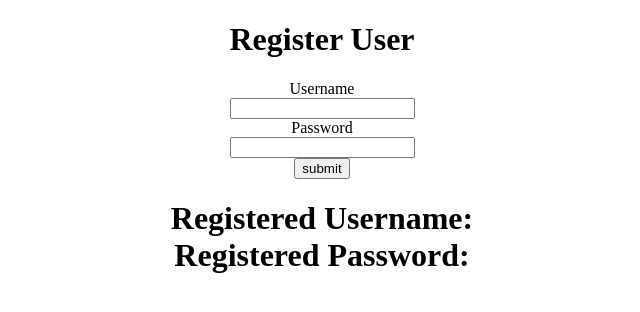
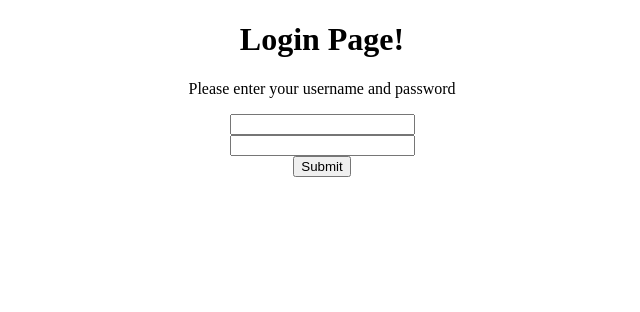
Before and after one commit to CaptDany/Bancojidotas, a React (Create React App) app: page / in a window 1280 px wide. Shown: the top 312 px of the page, without its empty margins (318-958 px from the left). Built offline with nearby package versions, Linux system fonts and the light colour scheme.

Commit message:
Mono
Progress

```diff
--- a/src/App.js
+++ b/src/App.js
@@ -6,14 +6,15 @@ function App() {
 const [ signIn, setSignIn ] = useState(false);
 const [regUser, setRegUser] = useState('');
 const [regPass, setRegPass] = useState('');
-const users = []
+let users = [{uersname: 'admin', password: 'admin'}];
+
 
 
 
     if(!signIn){
         return(
         <div className="App">
-            {Me(regPass, regUser, setRegUser, setRegPass)}
+            {Me(regPass, regUser, setRegUser, setRegPass,signIn, setSignIn, users)}
         </div>
         );
     } else{
@@ -73,13 +74,30 @@ function Cards(){ //Tarjetas de credito y debito
   );
 }
 
-function Me(regPass, regUser, setRegUser, setRegPass){
+function Me(regPass, regUser, setRegUser, setRegPass,signIn, setSignIn,users){
     const [username, setUsername] = useState('');
     const [password, setPassword] = useState('');
+    const register = false
 
-    return(
-    <signIn>
-        <div className="App">
+    if(!register){
+        return(
+            <div>
+                <h1>Login Page!</h1>
+                <p>Please enter your username and password</p>
+                <input type="text" value={username} onChange={e => {setUsername(e.target.value);}}/> <br />
+                <input type="password" value={password} onChange={e => {setPassword(e.target.value);}}/> <br />
+                <button onClick={() => {
+                    if(username === users.find(user => user.username === username) && password === users.find(user => user.password === password)){
+                        setSignIn(true);
+                    }else{
+                        alert("Invalid Username or Password");
+                    }
+                }}>Submit</button>
+            </div>
+        )
+    }else{
+        return(
+            <div className="App">
             <div>
                 <h1>Register User</h1>
             </div>
@@ -105,9 +123,10 @@ function Me(regPass, regUser, setRegUser, setRegPass){
                 </form>
             </div>
         </div>
-    </signIn>
-    )
-}
+        )
+    }
+
+};
 
 
 
```
